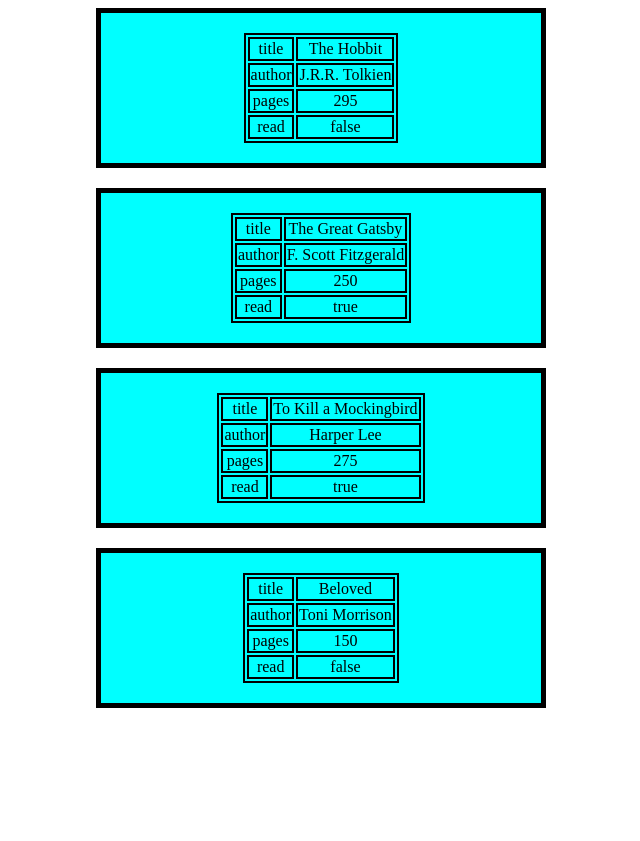
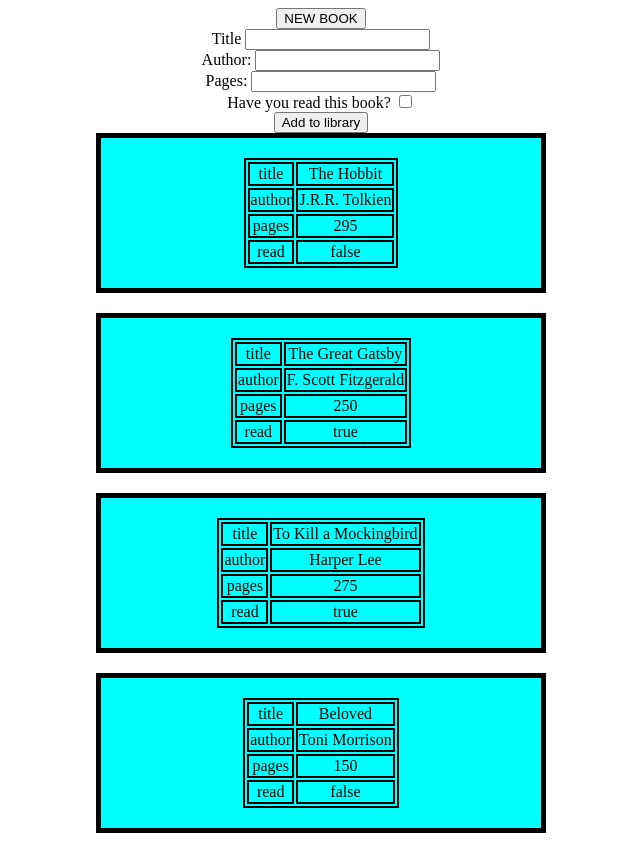
Before and after one commit to dominik-kiss/library, a plain HTML site: page index.html in a window 1280 px wide. Shown: the whole page, without its empty margins (319-959 px from the left). Before the commit the page ends 800 px from the top, so only its background shows below. Drawn offline with Linux system fonts and the light colour scheme.

Commit message:
Create basic form for adding new book

```diff
--- a/index.html
+++ b/index.html
@@ -9,6 +9,26 @@
     <link rel="stylesheet" href="style.css">
 </head>
 <body>
+    <button id="add-button">NEW BOOK</button>
+    <form action="#" id="add-form">
+        <div>
+            <label for="title">Title</label>
+            <input type="text" name="title" id="title">
+        </div>
+        <div>
+            <label for="author">Author:</label>
+            <input type="text" name="author" id="author">
+        </div>
+        <div>
+            <label for="pages">Pages:</label>
+            <input type="number" name="pages" id="pages">
+        </div>
+        <div>
+            <label for="read">Have you read this book?</label>
+            <input type="checkbox" name="read" id="read">
+        </div>
+        <button type="submit" id="submit-button">Add to library</button>
+    </form>
     <div id="cards"></div>
 </body>
 </html>
```
